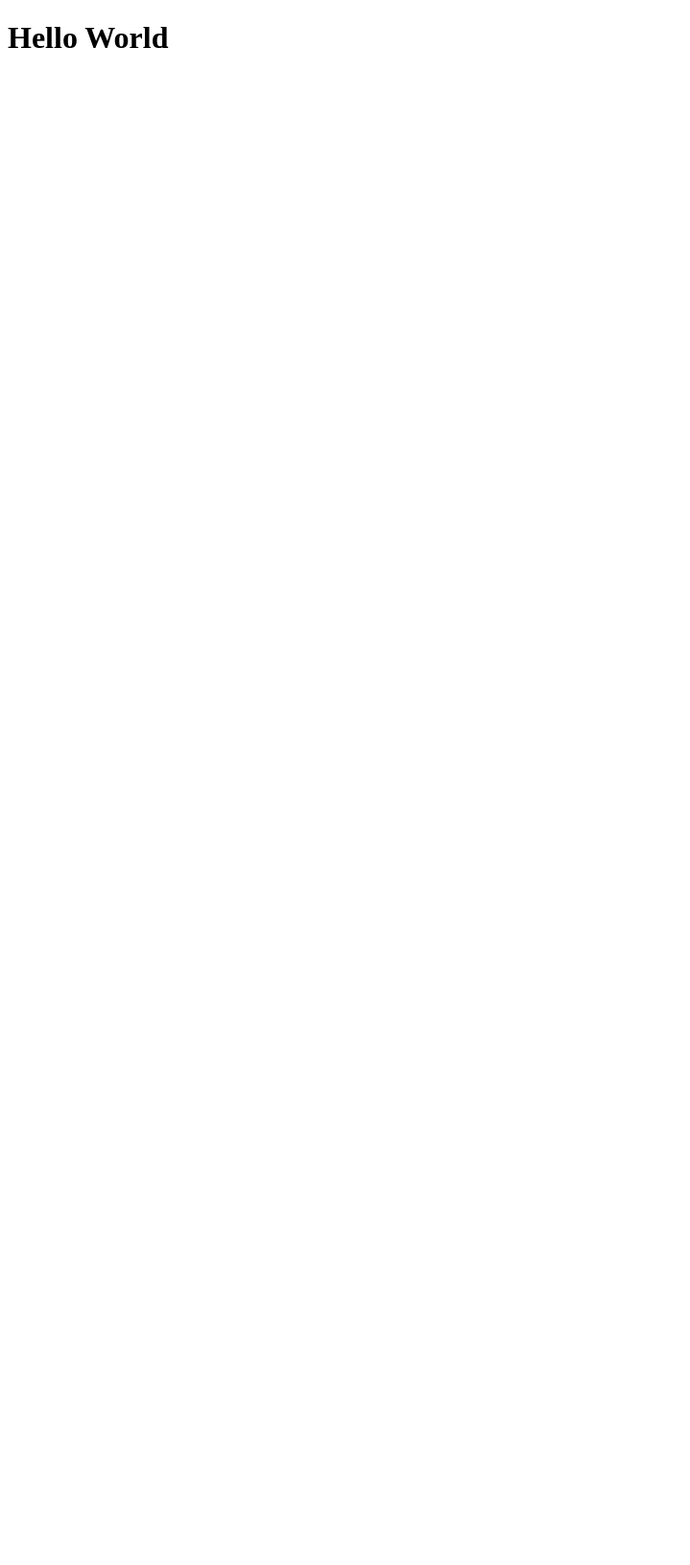
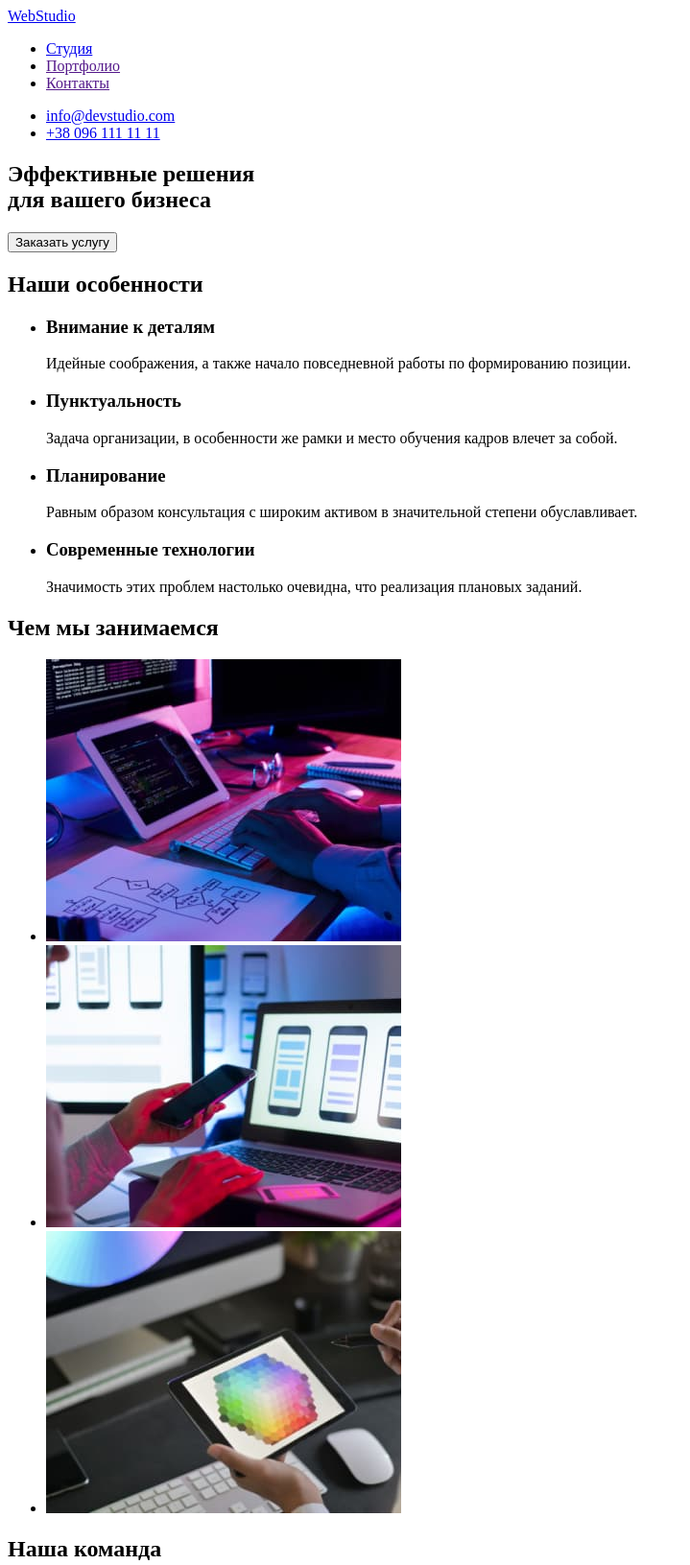
Before and after one commit to Nejdancs/goit-markup-hw-01, a plain HTML site: page index.html in a window 1280 px wide. Shown: the top 1631 px of the page at 96% size, without its empty margins (0-719 px from the left). Before the commit the page ends 800 px from the top, so only its background shows below. Drawn offline with Linux system fonts and the light colour scheme.

Commit message:
Добавляет разметку макета

```diff
--- a/index.html
+++ b/index.html
@@ -1,12 +1,158 @@
 <!DOCTYPE html>
-<html lang="en">
+<html lang="ru">
   <head>
     <meta charset="UTF-8" />
     <meta http-equiv="X-UA-Compatible" content="IE=edge" />
     <meta name="viewport" content="width=device-width, initial-scale=1.0" />
-    <title>Document</title>
+    <title>Web Studio</title>
   </head>
   <body>
-    <h1>Hello World</h1>
+    <!-- Page header -->
+    <header>
+      <!-- Main navigation -->
+      <nav>
+        <a href="./index.html">WebStudio</a>
+        <ul>
+          <li><a href="./index.html">Студия</a></li>
+          <li><a href="">Портфолио</a></li>
+          <li><a href="">Контакты</a></li>
+        </ul>
+      </nav>
+
+      <!-- Contacts -->
+      <ul>
+        <li><a href="mailto:info@devstudio.com">info@devstudio.com</a></li>
+        <li><a href="tel:+380961111111">+38 096 111 11 11</a></li>
+      </ul>
+    </header>
+
+    <!-- Main content -->
+    <main>
+      <!-- Section hero -->
+      <section>
+        <h1>
+          Эффективные решения<br />
+          для вашего бизнеса
+        </h1>
+        <button type="button">Заказать услугу</button>
+      </section>
+
+      <!-- Section features -->
+      <section>
+        <h2>Наши особенности</h2>
+        <ul>
+          <li>
+            <h3>Внимание к деталям</h3>
+            <p>
+              Идейные соображения, а также начало повседневной работы по
+              формированию позиции.
+            </p>
+          </li>
+          <li>
+            <h3>Пунктуальность</h3>
+            <p>
+              Задача организации, в особенности же рамки и место обучения кадров
+              влечет за собой.
+            </p>
+          </li>
+          <li>
+            <h3>Планирование</h3>
+            <p>
+              Равным образом консультация с широким активом в значительной
+              степени обуславливает.
+            </p>
+          </li>
+          <li>
+            <h3>Современные технологии</h3>
+            <p>
+              Значимость этих проблем настолько очевидна, что реализация
+              плановых заданий.
+            </p>
+          </li>
+        </ul>
+      </section>
+
+      <!-- Section working -->
+      <section>
+        <h2>Чем мы занимаемся</h2>
+        <ul>
+          <li>
+            <img
+              src="./images/work1.jpg"
+              alt="Написание кода для десктопного приложения"
+              width="370"
+            />
+          </li>
+          <li>
+            <img
+              src="./images/work2.jpg"
+              alt="Разработка мобильного приложения"
+              width="370"
+            />
+          </li>
+          <li>
+            <img
+              src="./images/work3.jpg"
+              alt="Яркая картинка на экране планшета"
+              width="370"
+            />
+          </li>
+        </ul>
+      </section>
+
+      <!-- Section teams -->
+      <section>
+        <h2>Наша команда</h2>
+        <ul>
+          <li>
+            <img
+              src="./images/team-mate1.jpg"
+              alt="Мужчина с бородой в очках"
+              width="270"
+            />
+            <h3>Игорь Демьяненко</h3>
+            <p>Product Designer</p>
+          </li>
+          <li>
+            <img
+              src="./images/team-mate2.jpg"
+              alt="Девушка в очках"
+              width="270"
+            />
+            <h3>Ольга Репина</h3>
+            <p>Frontend Developer</p>
+          </li>
+          <li>
+            <img
+              src="./images/team-mate3.jpg"
+              alt="Мужчина в рубашке"
+              width="270"
+            />
+            <h3>Николай Тарасов</h3>
+            <p>Marketing</p>
+          </li>
+          <li>
+            <img
+              src="./images/team-mate4.jpg"
+              alt=" Мужчина с бородой в очках"
+              width="270"
+            />
+            <h3>Михаил Ермаков</h3>
+            <p>UI Designer</p>
+          </li>
+        </ul>
+      </section>
+    </main>
+
+    <!-- Page footer -->
+    <footer>
+      <a href="./index.html">WebStudio</a>
+
+      <address>
+        г. Киев, пр-т Леси Украинки, 26 <br />
+        <a href="mailto:">info@example.com</a><br />
+        <a href="tel:+380961111111">+38 099 111 11 11</a>
+      </address>
+    </footer>
   </body>
 </html>
```
Also changed, not shown: .prettierrc.json (added), css/styles.css (added), images/team-mate1.jpg (added), images/team-mate2.jpg (added), images/team-mate3.jpg (added), images/team-mate4.jpg (added), images/work1.jpg (added), images/work2.jpg (added), images/work3.jpg (added), 1 other file.
